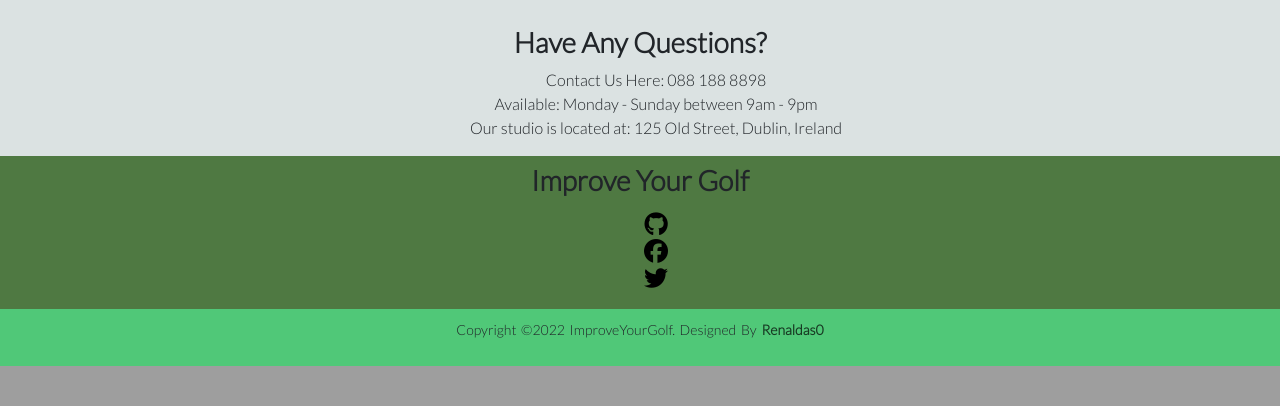
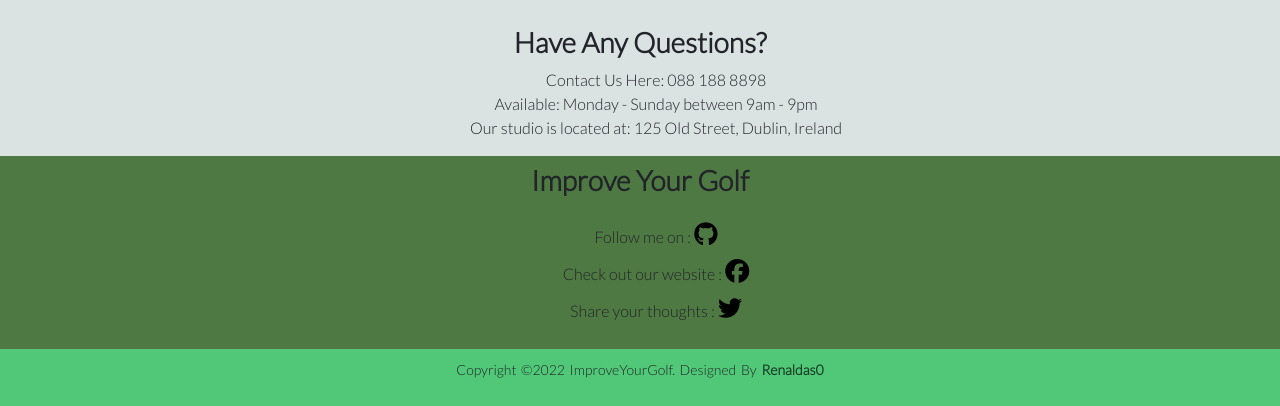
Before and after one commit to Renaldas0/ImproveYourGolf, a Django app: page / in a window 1280 px wide. Shown: the part 3289-3695 px from the top of the page. Before the commit the page ends 3655 px from the top, so only its background shows below. Run offline with Django 3.2, Linux system fonts and the light colour scheme; some libraries are stand-ins or nearby versions.

Commit message:
add text to socials

```diff
--- a/static/css/style.css
+++ b/static/css/style.css
@@ -232,7 +232,7 @@ footer {
 }
 
 .socials li {
-    margin: 0 15px;
+    margin: 10px 15px;
 }
 
 .socials a {
--- a/templates/index.html
+++ b/templates/index.html
@@ -270,9 +270,12 @@
     <div class="footer-container">
       <h3>Improve Your Golf</h3>
       <ul class="socials">
-        <li><a href="https://github.com/Renaldas0" target="_blank"><i class="fa-brands fa-github"></i></a></li>
-        <li><a href="https://www.facebook.com/" target="_blank"><i class="fa-brands fa-facebook"></i></a></li>
-        <li><a href="https://twitter.com/?lang=en" target="_blank"><i class="fa-brands fa-twitter"></i></a></li>
+        <li>Follow me on : <a href="https://github.com/Renaldas0" target="_blank"><i
+              class="fa-brands fa-github"></i></a></li>
+        <li>Check out our website : <a href="https://www.facebook.com/" target="_blank"><i
+              class="fa-brands fa-facebook"></i></a></li>
+        <li>Share your thoughts : <a href="https://twitter.com/?lang=en" target="_blank"><i
+              class="fa-brands fa-twitter"></i></a></li>
       </ul>
     </div>
     <div class="footer-bottom">
```
